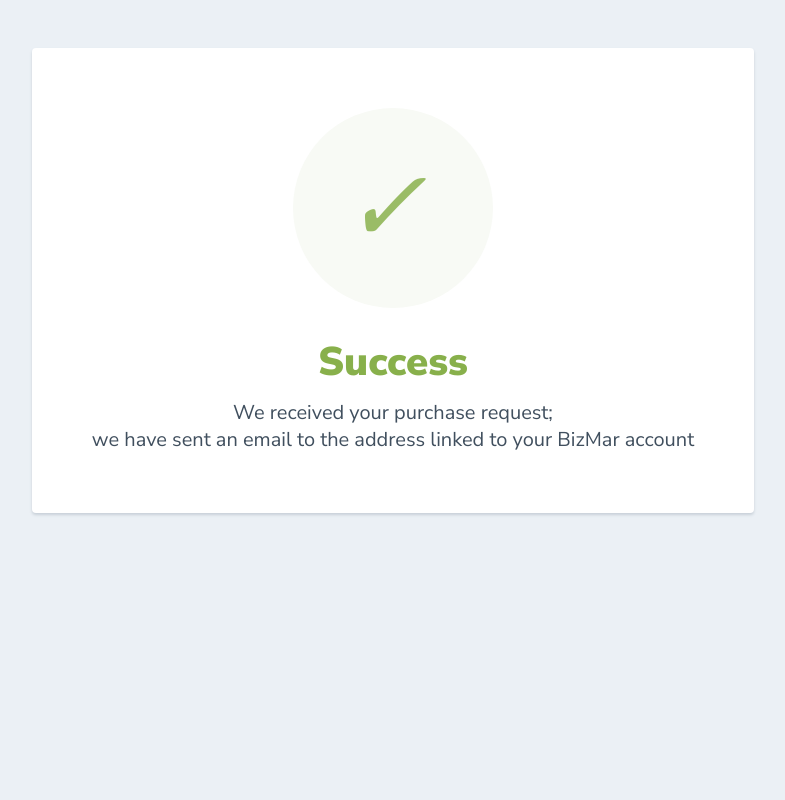
After one commit to ChrisSpescha/EcommerceWebsite, a Flask app: page /success in a window 1280 px wide. The commit adds this page. Shown: the whole page, without its empty margins (247-1032 px from the left). Run offline with Flask 2, Linux system fonts and the light colour scheme; some libraries are stand-ins or nearby versions.

Commit message:
Added Search Bar, Order Success Page and emailing customer receipt upon checkout completion.

```diff
--- a/main.py
+++ b/main.py
@@ -1,4 +1,4 @@
-from flask import Flask, render_template, redirect, url_for, flash, abort
+from flask import Flask, render_template, redirect, url_for, flash, abort, request
 from flask_login import UserMixin, login_user, LoginManager, current_user, logout_user, login_required
 from flask_bootstrap import Bootstrap
 from flask_ckeditor import CKEditor
@@ -10,6 +10,7 @@ from sqlalchemy.orm import relationship
 from forms import LoginForm, RegisterForm, CreateListingForm, ReviewForm
 from flask_gravatar import Gravatar
 import stripe
+import smtplib
 import os
 
 
@@ -81,9 +82,16 @@ def admin_only(f):
     return decorated_function
 
 
-@app.route('/')
+@app.route('/', methods=["GET", "POST"])
 def get_all_products():
     products = Product.query.all()
+    if request.method == "POST":
+        searched_products = []
+        box_value = request.form.get('value')
+        for product in products:
+            if box_value.lower() in product.title.lower():
+                searched_products.append(product)
+        products = searched_products
     return render_template("index.html", all_products=products, current_user=current_user)
 
 
@@ -270,7 +278,7 @@ def create_checkout_session(product_id):
             'quantity': 1,
         }],
         mode='payment',
-        success_url='https://example.com/success',
+        success_url='http://127.0.0.1:5000/success',
         cancel_url='https://example.com/failure',
         payment_intent_data={
             'application_fee_amount': 123,
@@ -279,9 +287,24 @@ def create_checkout_session(product_id):
             },
         },
     )
-    print(session)
 
+    my_email = "ChrisPython100@gmail.com"
+    password = "934texas"
+    with smtplib.SMTP("smtp.gmail.com") as connection:
+        connection.starttls()
+        connection.login(user=my_email, password=password)
+        connection.sendmail(
+            from_addr=my_email,
+            to_addrs=current_user.email,
+            msg="Subject:Thanks for Purchasing!\n\nThis is your Virtual Receipt"
+        )
+    print(current_user.email)
     return redirect(session.url)
+
+
+@app.route('/success', methods=['GET', 'POST'])
+def success():
+    return render_template('success.html')
 
 
 if __name__ == "__main__":
--- a/templates/header.html
+++ b/templates/header.html
@@ -56,6 +56,10 @@
           </li>
           {% endif %}
         </ul>
+          <form class="form-inline my-2 my-lg-0" action="{{ url_for('get_all_products') }}" method="post">
+            <input class="form-control mr-sm-2" type="search" placeholder="Search Products" aria-label="Search" name="value">
+            <button class="btn btn-outline-muted my-2 my-sm-0" type="submit">Search</button>
+          </form>
       </div>
     </div>
   </nav>
--- a/templates/index.html
+++ b/templates/index.html
@@ -5,7 +5,7 @@
             <div class="container px-4 px-lg-5 my-5">
                 <div class="text-center text-white">
                     <h1 class="display-4 fw-bolder">Bazaar Marketplace</h1>
-                    <p class="lead fw-normal text-muted-50 text-muted mb-0">miscellaneous goods and wares</p>
+                    <p class="lead fw-normal text-muted-50 text-muted mb-0">buy and sell miscellaneous goods</p>
                 </div>
             </div>
         </header>
--- /dev/null
+++ b/templates/success.html
@@ -0,0 +1,48 @@
+<html>
+  <head>
+    <link href="https://fonts.googleapis.com/css?family=Nunito+Sans:400,400i,700,900&display=swap" rel="stylesheet">
+  </head>
+    <style>
+      body {
+        text-align: center;
+        padding: 40px 0;
+        background: #EBF0F5;
+      }
+        h1 {
+          color: #88B04B;
+          font-family: "Nunito Sans", "Helvetica Neue", sans-serif;
+          font-weight: 900;
+          font-size: 40px;
+          margin-bottom: 10px;
+        }
+        p {
+          color: #404F5E;
+          font-family: "Nunito Sans", "Helvetica Neue", sans-serif;
+          font-size:20px;
+          margin: 0;
+        }
+      i {
+        color: #9ABC66;
+        font-size: 100px;
+        line-height: 200px;
+        margin-left:-15px;
+      }
+      .card {
+        background: white;
+        padding: 60px;
+        border-radius: 4px;
+        box-shadow: 0 2px 3px #C8D0D8;
+        display: inline-block;
+        margin: 0 auto;
+      }
+    </style>
+    <body>
+      <div class="card">
+      <div style="border-radius:200px; height:200px; width:200px; background: #F8FAF5; margin:0 auto;">
+        <i class="checkmark">✓</i>
+      </div>
+        <h1>Success</h1>
+        <p>We received your purchase request;<br/> we have sent an email to the address linked to your BizMar account</p>
+      </div>
+    </body>
+</html>
```
Also changed, not shown: templates/listing.html (+11 -5 lines).
